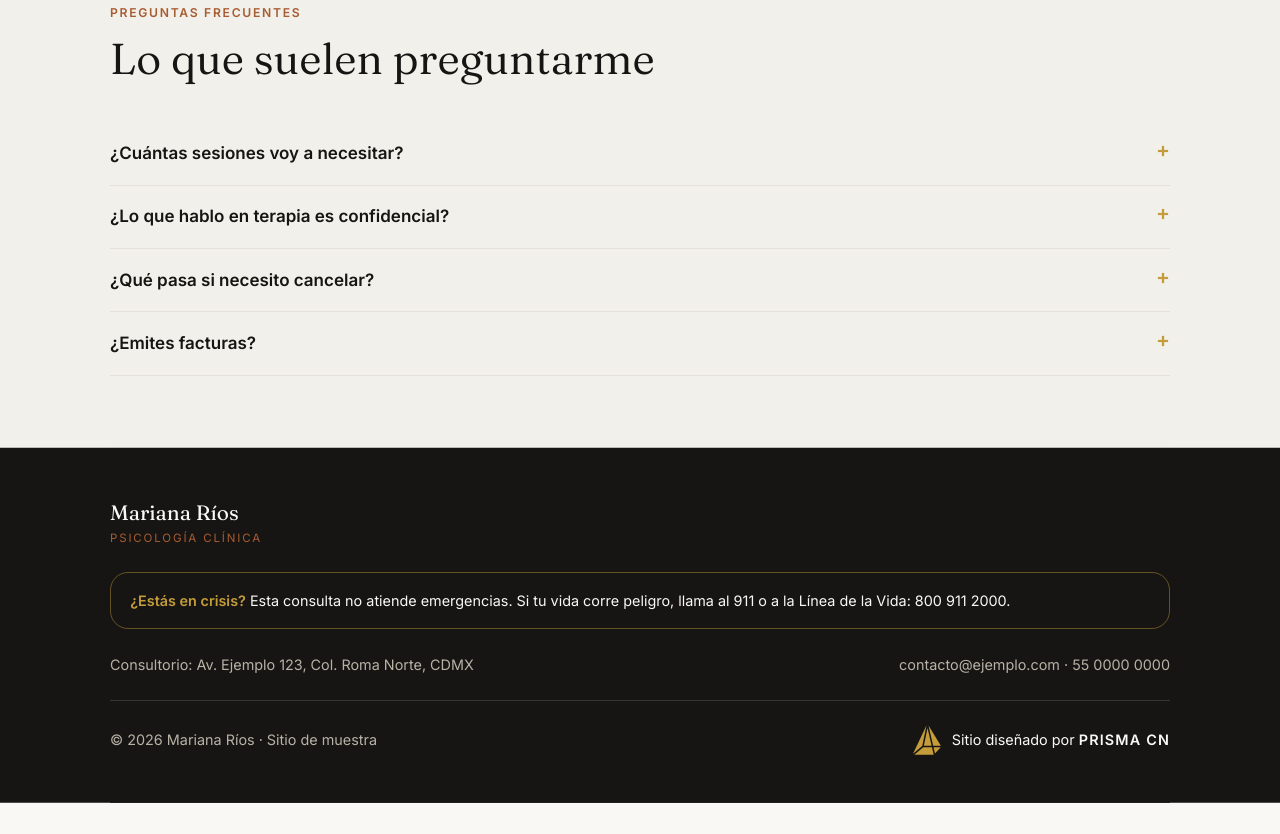
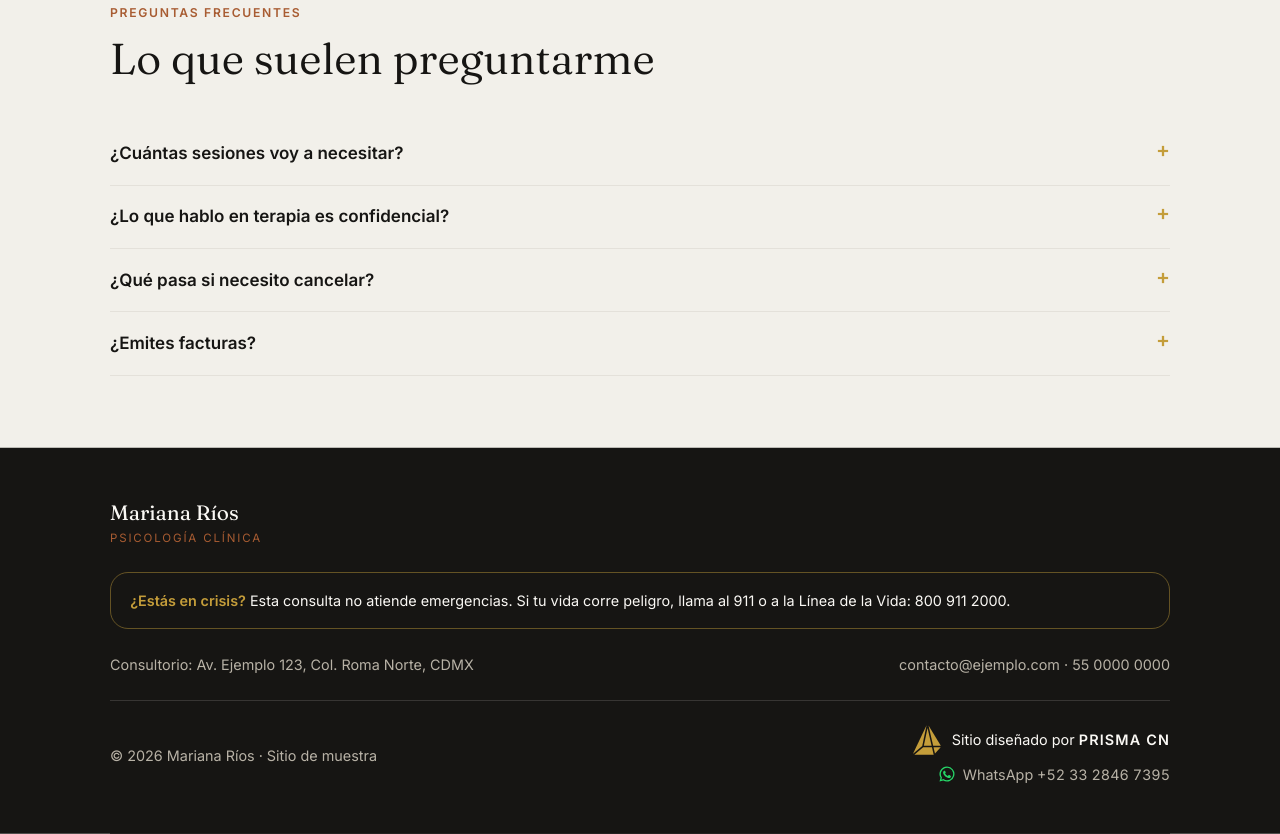
Before and after one commit to Riddler-A/Prueba-de-web-para-psicologos, a plain HTML site: page index.html in a window 1280 px wide. Shown: the part 4680-5514 px from the top of the page. Before the commit the page ends 5483 px from the top, so only its background shows below. Drawn offline with Linux system fonts and the light colour scheme.

Commit message:
Agregar WhatsApp de PRISMA CN al crédito del pie de página
Co-Authored-By: Claude Opus 5.5 <noreply@anthropic.com>

```diff
--- a/index.html
+++ b/index.html
@@ -174,6 +174,11 @@ footer .logo { font-size: 1.3rem; }
 .foot-bottom { align-items: center; padding-top: 1.5rem; border-top: 1px solid color-mix(in srgb, var(--on-dark) 14%, transparent); }
 .credit { display: inline-flex; align-items: center; gap: .6rem; color: var(--on-dark); }
 .credit strong { font-weight: 600; letter-spacing: .08em; }
+.credit-block { display: grid; gap: .5rem; justify-items: end; }
+.wa-link { display: inline-flex; align-items: center; gap: .45rem; color: var(--on-dark-muted); text-decoration: none; font-variant-numeric: tabular-nums; }
+.wa-link svg { width: 18px; height: 18px; color: #25D366; flex: none; }
+.wa-link:hover { color: var(--gold); }
+@media (max-width: 800px) { .credit-block { justify-items: start; } }
 .prisma-logo { width: 30px; height: 30px; color: var(--gold); flex: none; }
 
 @media (max-width: 800px) {
@@ -390,7 +395,10 @@ img { max-width: 100%; }
     </div>
     <div class="foot-row foot-bottom">
       <span>© 2026 Mariana Ríos · Sitio de muestra</span>
-      <span class="credit"><svg class="prisma-logo" viewBox="320 295 1265 1340" aria-hidden="true" fill="currentColor"><polygon points="933,308 739,1233 332,1581 333,1573"/><polygon points="977,430 1158,1217 811,1217"/><polygon points="1020,317 1571,1217 1228,1217"/><polygon points="782,1285 1174,1285 1251,1620 388,1622"/><polygon points="1243,1285 1565,1285 1309,1570"/></svg><span>Sitio diseñado por <strong>PRISMA CN</strong></span></span>
+      <div class="credit-block">
+        <span class="credit"><svg class="prisma-logo" viewBox="320 295 1265 1340" aria-hidden="true" fill="currentColor"><polygon points="933,308 739,1233 332,1581 333,1573"/><polygon points="977,430 1158,1217 811,1217"/><polygon points="1020,317 1571,1217 1228,1217"/><polygon points="782,1285 1174,1285 1251,1620 388,1622"/><polygon points="1243,1285 1565,1285 1309,1570"/></svg><span>Sitio diseñado por <strong>PRISMA CN</strong></span></span>
+        <a class="wa-link" href="https://wa.me/523328467395?text=Hola%2C%20vi%20el%20sitio%20de%20muestra%20para%20psic%C3%B3logos%20y%20me%20interesa%20uno%20para%20m%C3%AD." target="_blank" rel="noopener"><svg viewBox="0 0 24 24" aria-hidden="true" fill="currentColor"><path d="M12 2a10 10 0 0 0-8.6 15.1L2 22l5-1.3A10 10 0 1 0 12 2Zm0 18.2a8.2 8.2 0 0 1-4.2-1.2l-.3-.2-3 .8.8-2.9-.2-.3A8.2 8.2 0 1 1 12 20.2Zm4.5-6.1c-.2-.1-1.5-.7-1.7-.8-.2-.1-.4-.1-.6.1l-.8 1c-.1.2-.3.2-.5.1a6.7 6.7 0 0 1-3.3-2.9c-.3-.4.2-.4.7-1.3.1-.2 0-.3 0-.4l-.8-1.8c-.2-.5-.4-.4-.6-.4h-.5a1 1 0 0 0-.7.3 2.9 2.9 0 0 0-.9 2.2 5 5 0 0 0 1 2.7 11.5 11.5 0 0 0 4.4 3.9c1.6.7 2.3.8 3.1.6.5-.1 1.5-.6 1.7-1.2.2-.6.2-1.1.2-1.2-.1-.1-.2-.2-.5-.3Z"/></svg><span>WhatsApp +52 33 2846 7395</span></a>
+      </div>
     </div>
   </footer>
 </div>
```
